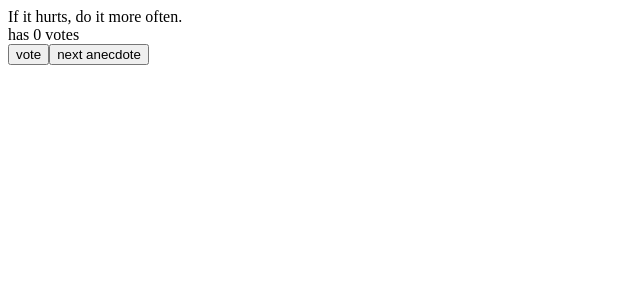
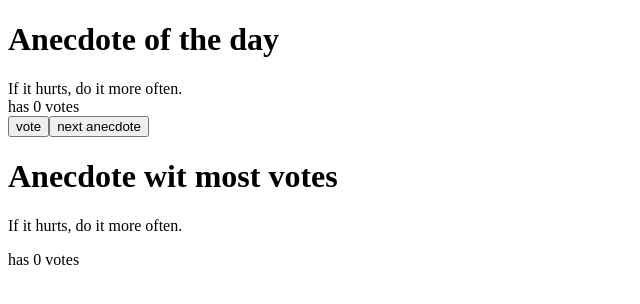
Before and after one commit to Diefat17/Part1, a React (Vite) app in the folder part1/: page / in a window 1280 px wide. Shown: the top 304 px of the page, without its empty margins (0-640 px from the left). Built offline with nearby package versions, Linux system fonts and the light colour scheme.

Commit message:
Exercise 1.14 done

```diff
--- a/part1/src/App.jsx
+++ b/part1/src/App.jsx
@@ -20,14 +20,21 @@ const App = () => {
 
   return (
     <div>
+      <h1>Anecdote of the day</h1>
       {anecdotes[selected]}<br></br>
       <span>has {points[selected]} votes </span><br></br>
       <ButtonsAnecdotes text="vote" handleEvent={() => {
         copy[selected] += 1
         setPoints(copy)
-        console.log(copy)
+        console.log(points.indexOf(Math.max(...points)))
       }}></ButtonsAnecdotes>
       <ButtonsAnecdotes text="next anecdote" handleEvent={ () => setSelected(Math.floor(Math.random() * (anecdotes.length)))}></ButtonsAnecdotes>
+
+      <h1>Anecdote wit most votes</h1>
+
+      <p>{anecdotes[points.indexOf(Math.max(...points))]}</p>
+      <span>has {points[points.indexOf(Math.max(...points))]} votes</span>
+
     </div>
   )
 }
@@ -37,4 +44,5 @@ const ButtonsAnecdotes = ({text, handleEvent}) => {
 }
 
 
+
 export default App
```
